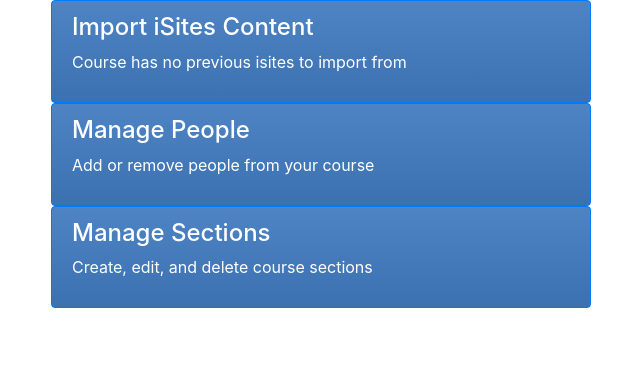
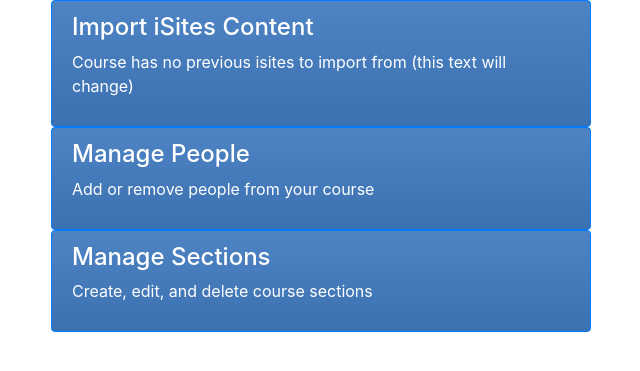
Before and after one commit to Harvard-University-iCommons/canvas_manage_course, a Django app: template canvas_course_admin_tools/templates/canvas_course_admin_tools/dashboard_course.html in a window 1280 px wide. Shown: the part 56-427 px from the top of the page, without its empty margins (34-674 px from the left). Run offline with Django 3.2, Linux system fonts and the light colour scheme; the template is opened without the code that fills it, so the values that code supplies are empty; parts of the project's set-up code (start-up, migrations or seed data) failed here and were passed over; some libraries are stand-ins or nearby versions.

Commit message:
updated text

```diff
--- a/canvas_course_admin_tools/templates/canvas_course_admin_tools/dashboard_course.html
+++ b/canvas_course_admin_tools/templates/canvas_course_admin_tools/dashboard_course.html
@@ -25,13 +25,15 @@
           <h4 class="list-group-item-heading"> Import iSites Content </h4>
           <p class="list-group-item-text">
             Migrate content from a previous term's Course iSite to this
-            Canvas course<br />
+            Canvas course (this text will change)
           </p>
         </a>
         {% else %}
         <div class="list-group-item active">
           <h4 class="list-group-item-heading"> Import iSites Content </h4>
-          <p class="list-group-item-text">Course has no previous isites to import from</p>
+          <p class="list-group-item-text">Course has no previous isites to import from
+          (this text will change)
+          </p>
           </div>
         {% endif %}
       </div>
```
